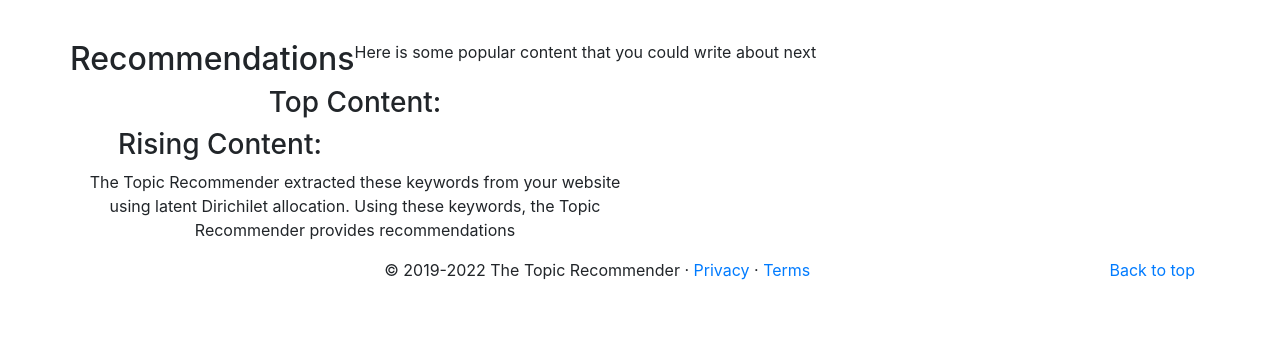
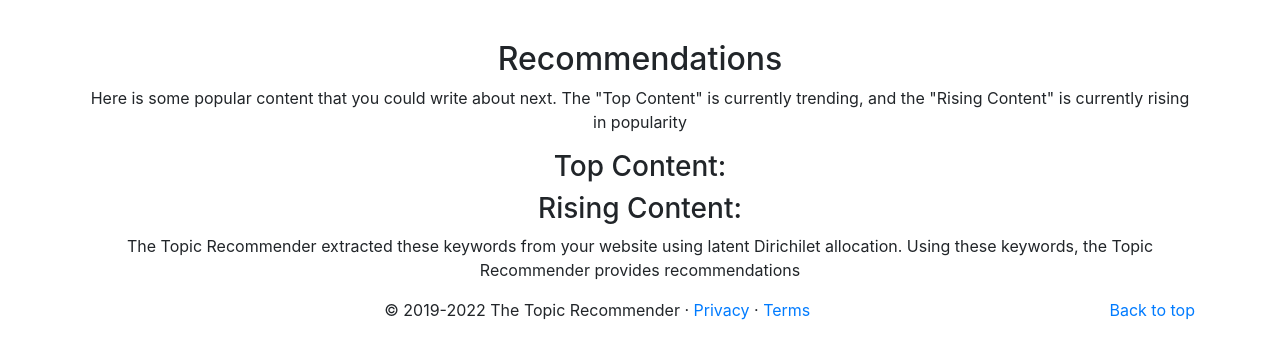
Before and after one commit to aarsh-shroff/topicrecommender, a Django app: template topicrecommender/recommendation/templates/recommendations.html in a window 1280 px wide. Shown: the part 56-415 px from the top of the page. Run offline with Django 3.2, Linux system fonts and the light colour scheme; the template is opened without the code that fills it, so the values that code supplies are empty; some libraries are stand-ins or nearby versions.

Commit message:
Formatted recommendations

```diff
--- a/topicrecommender/recommendation/templates/recommendations.html
+++ b/topicrecommender/recommendation/templates/recommendations.html
@@ -4,22 +4,34 @@
 {% block content %}
 <div class="container">
   <div class="row">
-    <h2> Recommendations </h2>
-    <p> Here is some popular content that you could write about next </p>
-    <div class="col-6">
+    <div class="col">
+      <h2>
+        Recommendations
+      </h2>
+      <p>
+        Here is some popular content that you could write about next. The "Top Content" is currently trending, and the
+        "Rising Content" is currently rising in popularity
+      </p>
+    </div>
+  </div>
+
+  <div class="row">
+    <div class="col">
       <h3> Top Content: </h3>
       {% for top_query in top_queries %}
         {{ top_query | safe}}
         <br>
       {% endfor %}
-    <div class="col-6">
+    <div class="col">
       <h3> Rising Content: </h3>
       {% for rising_query in rising_queries %}
         {{ rising_query | safe}}
         <br>
       {% endfor %}
   </div>
+
   <div class="row">
+    <div class="col">
       <p> The Topic Recommender extracted these keywords from your website using latent Dirichilet allocation.
       Using these keywords, the Topic Recommender provides recommendations </p>
       {% for keyword in keywords %}
@@ -28,4 +40,5 @@
       {% endfor %}
     </div>
   </div>
+</div>
 {% endblock content %}
```
Lines whose indentation alone changed are shown as unchanged.
